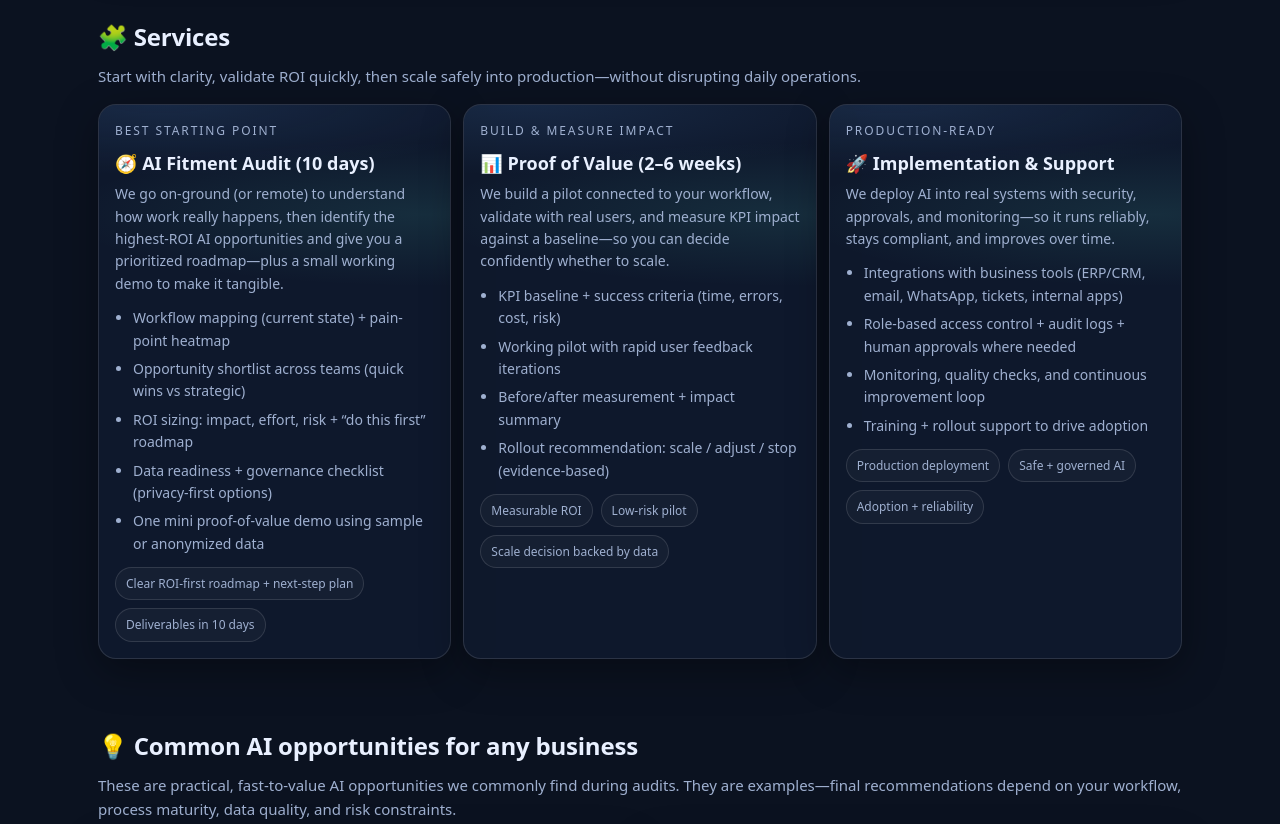
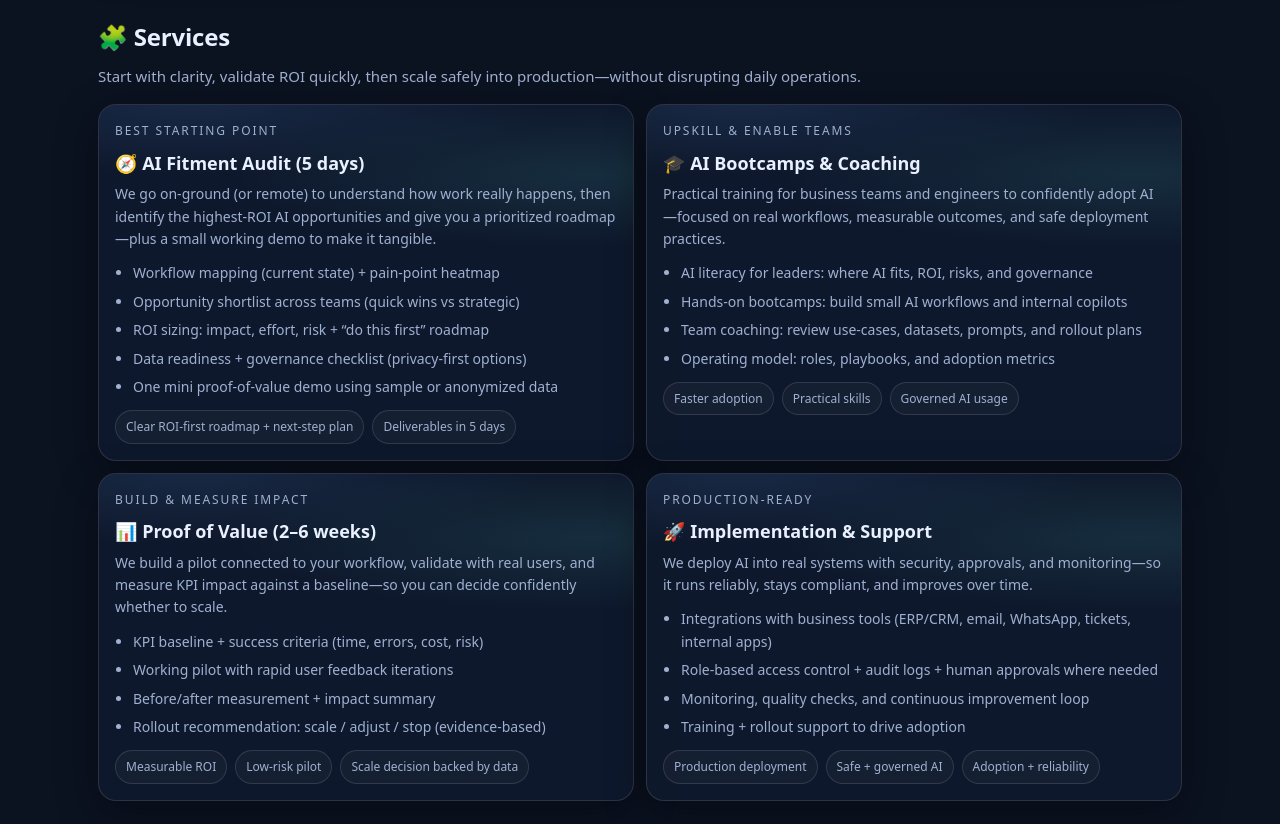
Before and after one commit to MFGbuddy/MFGbuddy.github.io, a plain HTML site: page index.html in a window 1280 px wide. Shown: the part 1080-1904 px from the top of the page. Drawn offline with Linux system fonts and the light colour scheme.

Commit message:
added ai bootcamp, .gitignore

```diff
--- a/index.html
+++ b/index.html
@@ -773,9 +773,10 @@
         disrupting daily operations.</p>
 
       <div class="grid">
-        <article class="card span-4">
+
+        <article class="card span-6">
           <div class="kicker">Best starting point</div>
-          <h3>🧭 AI Fitment Audit (10 days)</h3>
+          <h3>🧭 AI Fitment Audit (5 days)</h3>
           <p>We go on-ground (or remote) to understand how work really happens, then identify the highest-ROI AI
             opportunities and give you a prioritized roadmap—plus a small working demo to make it tangible.</p>
           <ul class="list">
@@ -787,11 +788,29 @@
           </ul>
           <div class="badge-row">
             <span class="badge">Clear ROI-first roadmap + next-step plan</span>
-            <span class="badge">Deliverables in 10 days</span>
+            <span class="badge">Deliverables in 5 days</span>
           </div>
         </article>
 
-        <article class="card span-4">
+        <article class="card span-6">
+          <div class="kicker">Upskill & enable teams</div>
+          <h3>🎓 AI Bootcamps & Coaching</h3>
+          <p>Practical training for business teams and engineers to confidently adopt AI—focused on real workflows,
+            measurable outcomes, and safe deployment practices.</p>
+          <ul class="list">
+            <li>AI literacy for leaders: where AI fits, ROI, risks, and governance</li>
+            <li>Hands-on bootcamps: build small AI workflows and internal copilots</li>
+            <li>Team coaching: review use-cases, datasets, prompts, and rollout plans</li>
+            <li>Operating model: roles, playbooks, and adoption metrics</li>
+          </ul>
+          <div class="badge-row">
+            <span class="badge">Faster adoption</span>
+            <span class="badge">Practical skills</span>
+            <span class="badge">Governed AI usage</span>
+          </div>
+        </article>
+
+        <article class="card span-6">
           <div class="kicker">Build & measure impact</div>
           <h3>📊 Proof of Value (2–6 weeks)</h3>
           <p>We build a pilot connected to your workflow, validate with real users, and measure KPI impact against a
@@ -809,7 +828,7 @@
           </div>
         </article>
 
-        <article class="card span-4">
+        <article class="card span-6">
           <div class="kicker">Production-ready</div>
           <h3>🚀 Implementation & Support</h3>
           <p>We deploy AI into real systems with security, approvals, and monitoring—so it runs reliably, stays
@@ -826,6 +845,8 @@
             <span class="badge">Adoption + reliability</span>
           </div>
         </article>
+
+
       </div>
     </section>
 
```
Also changed, not shown: 1 other file.
